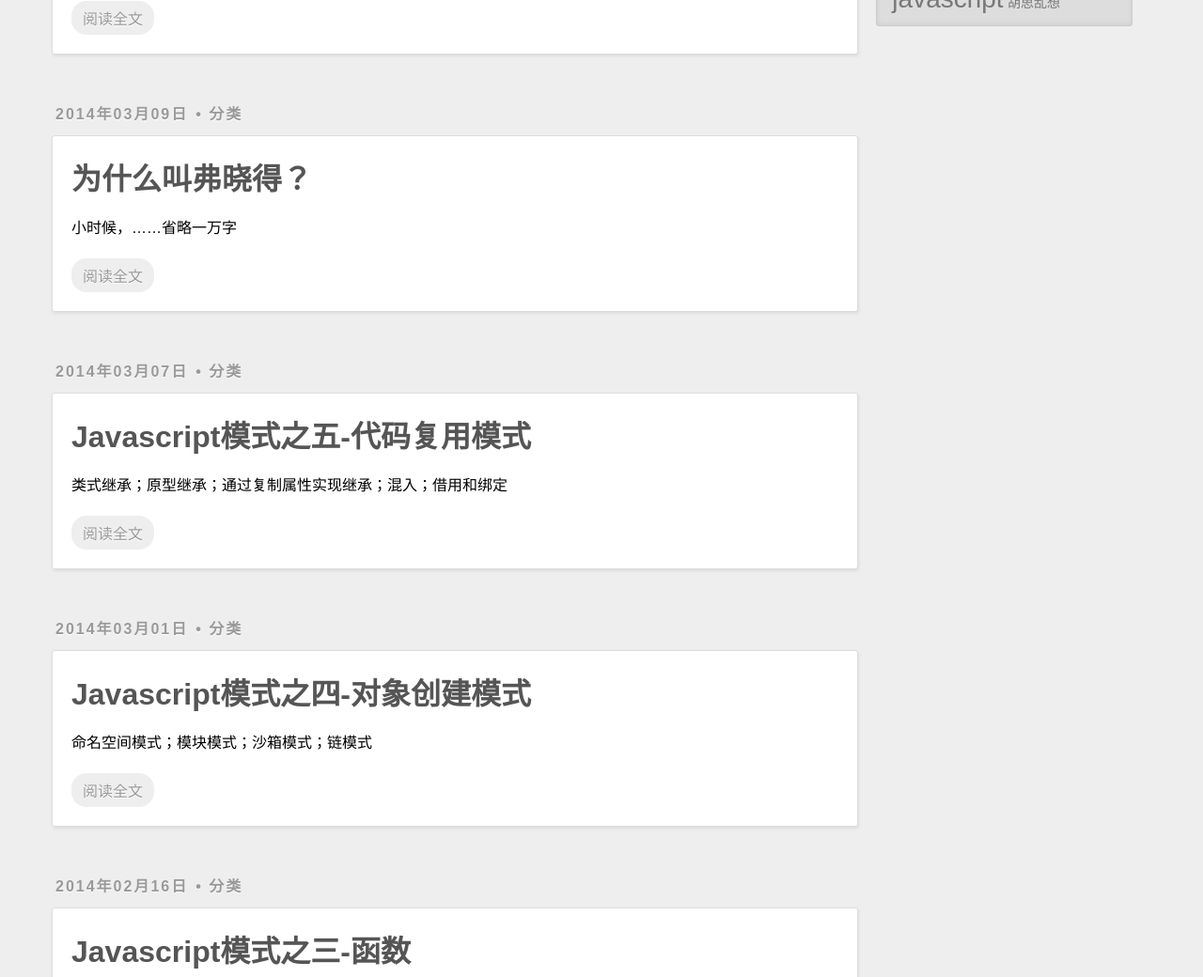
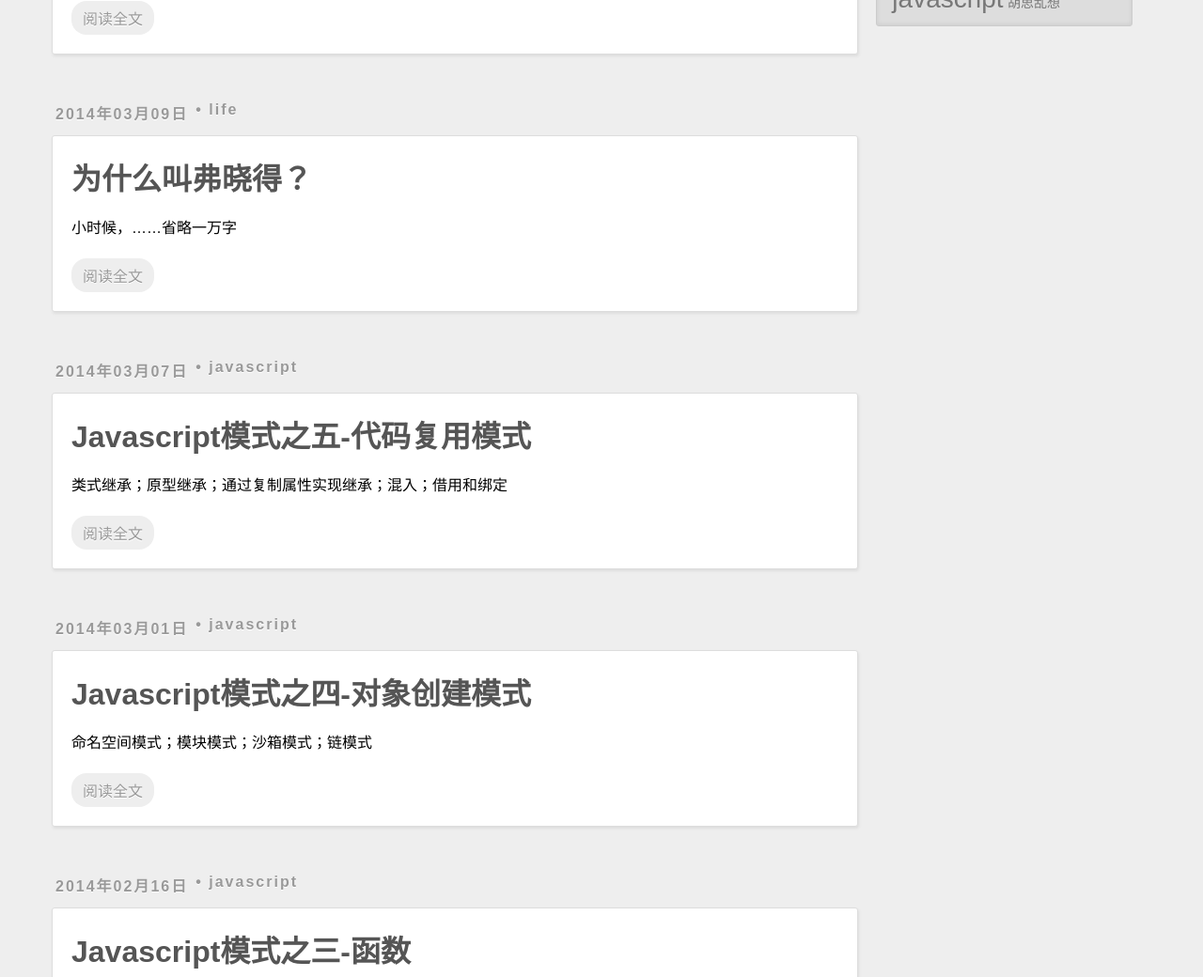
Before and after one commit to danislyn/danislyn.github.com, a Jekyll site: the page built from index.html, in a window 1280 px wide and 1400 px high, scrolled down 320 px. Shown: the part 152-1192 px from the top of the window at 94% size. Built offline with Jekyll 4.4.1, drawn with Linux system fonts in a browser that asks for light colours; some of the changed text lies outside the part shown.

Commit message:
link fix

```diff
--- a/_includes/custom/post.html
+++ b/_includes/custom/post.html
@@ -6,7 +6,7 @@
             </a>
         </div>
         <div class="category">
-            <a href="#category" class="category-link">分类</a>
+            <a href="{{ BASE_PATH }}{{ site.JB.categories_path }}#{{ page.category }}-ref" class="category-link">{{ page.category }}</a>
         </div>
     </div>
     <div class="article-inner">
@@ -24,6 +24,7 @@
                 <a href="javascript:void(0);"><!-- Share --></a>
             </div>
 
+            <hr>
             {% unless page.categories == empty %}
             <ul class="tag-box inline">
                 <li><i class="icon icon-folder-open"></i></li>
--- a/index.html
+++ b/index.html
@@ -14,7 +14,7 @@ description: 冒哥的个人博客
             </a>
         </div>
         <div class="category">
-            <a href="#category" class="category-link">分类</a>
+            <a href="{{ BASE_PATH }}{{ site.JB.categories_path }}#{{ post.category }}-ref" class="category-link">{{ post.category }}</a>
         </div>
     </div>
     <div class="article-inner">
```
